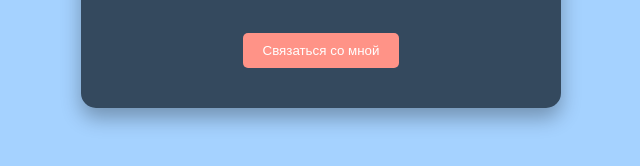
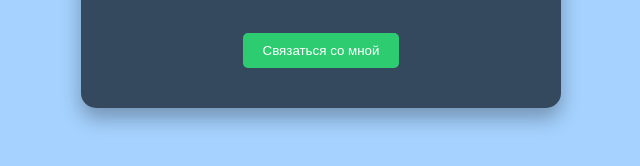
Before and after one commit to alptize/my-portfolio, a plain HTML site: page index.html in a window 1280 px wide. Shown: the part 434-600 px from the top of the page, without its empty margins (319-959 px from the left). Drawn offline with Linux system fonts and the light colour scheme.

Commit message:
Update style.css

```diff
--- a/style.css
+++ b/style.css
@@ -11,6 +11,6 @@ border-radius: 15px;
 box-shadow: 0 10px 20px rgba(0,0,0,0.3); text-align: center;
 max-width: 400px; }
 button {
-background: #ff9387; color: white;
+background: #2ecc71; color: white;
 border: none; padding: 10px 20px; border-radius: 5px; cursor: pointer; margin-top: 20px;
 }
```
